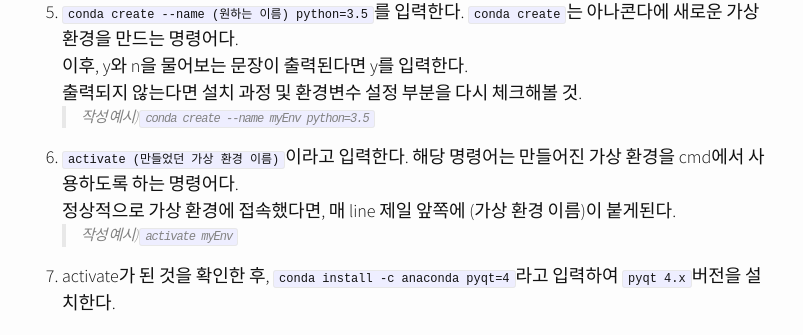
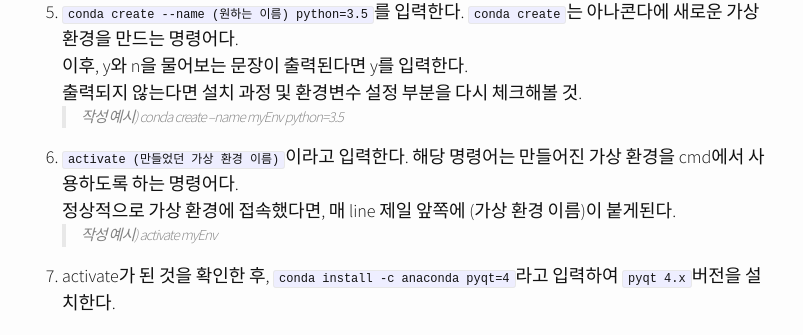
Before and after one commit to devFallingstar/backup-devfallingstar.github.io, a Jekyll site: the page built from _posts/2017-07-02-anacondainstallpython35pyqt4.markdown, in a window 1280 px wide. Shown: the part 1597-1932 px from the top of the page, without its empty margins (238-1041 px from the left). Built offline with Jekyll 4.4.1, drawn with Linux system fonts in a browser that asks for light colours; nearby versions of some CDN libraries.

Commit message:
Fix typo3

```diff
--- a/_posts/2017-07-02-anacondainstallpython35pyqt4.markdown
+++ b/_posts/2017-07-02-anacondainstallpython35pyqt4.markdown
@@ -31,10 +31,10 @@ categories: ["Development", "Programming", "Python", "Anaconda", "PyQt"]
 5.  `conda create --name (원하는 이름) python=3.5`를 입력한다. `conda create`는 아나콘다에 새로운 가상 환경을 만드는 명령어다.
 이후, y와 n을 물어보는 문장이 출력된다면 y를 입력한다.
 출력되지 않는다면 설치 과정 및 환경변수 설정 부분을 다시 체크해볼 것.
-> 작성 예시) `conda create --name myEnv python=3.5`
+> 작성 예시) conda create --name myEnv python=3.5
 
 6.  `activate (만들었던 가상 환경 이름)`이라고 입력한다. 해당 명령어는 만들어진 가상 환경을 cmd에서 사용하도록 하는 명령어다.
 정상적으로 가상 환경에 접속했다면, 매 line 제일 앞쪽에 (가상 환경 이름)이 붙게된다.
-> 작성 예시) `activate myEnv`
+> 작성 예시) activate myEnv
 
 7.  activate가 된 것을 확인한 후, `conda install -c anaconda pyqt=4`라고 입력하여 `pyqt 4.x`버전을 설치한다.
```
